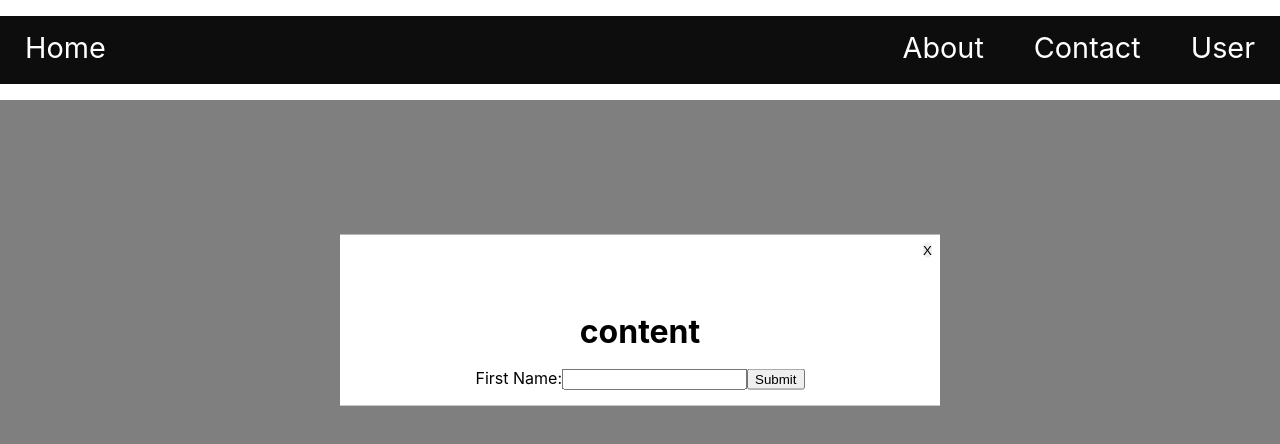
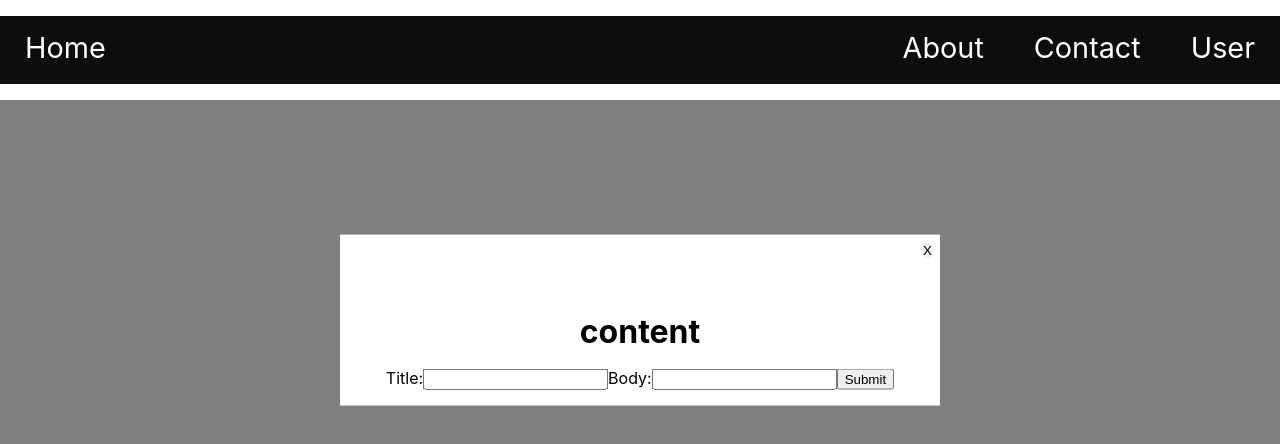
Before and after one commit to rk-pdx/Full-Stack-FInal-Project, a React (Vite) app in the folder client/: page / in a window 1280 px wide. Both pictures are taken after a click on the button "Modal". Shown: the top 444 px of the page. Built offline with nearby package versions, Linux system fonts and the light colour scheme; the HTML template or start-up script is replaced by a standard one.

Commit message:
Added server route handler for creating a post.

```diff
--- a/client/src/components/CreatePostModal/CreatePostModal.jsx
+++ b/client/src/components/CreatePostModal/CreatePostModal.jsx
@@ -6,11 +6,22 @@ function CreatePostModal({open, onClose}) {
 
     if (!open) return null;
 
-    const [title, setTitle] = useState("");
+    const [title, setTitle] = useState('');
+    const [body, setBody] = useState('');
 
     const handleSubmit = (evt) => {
         evt.preventDefault();
-        alert(`Submitting Name ${name}`)
+
+
+        const dataToSend = { title, body };
+
+        fetch('http://localhost:5001/createPost', {
+            method: 'POST',
+            headers: { 'Content-Type': 'application/json' },
+            body: JSON.stringify(dataToSend)
+        }).then(() => {
+            console.log('new post added')
+        })
     }
 
     return (
@@ -23,11 +34,20 @@ function CreatePostModal({open, onClose}) {
 
                         <form onSubmit={handleSubmit}>
                             <label>
-                                First Name:
+                                Title:
                                 <input
                                     type="text"
-                                    value={name}
+                                    value={title}
                                     onChange={e => setTitle(e.target.value)}
+                                />
+                            </label>
+
+                            <label>
+                                Body:
+                                <input
+                                    type="text"
+                                    value={body}
+                                    onChange={e => setBody(e.target.value)}
                                 />
                             </label>
                             <input type="submit" value="Submit" />
```
Also changed, not shown: 1 other file (tests, documents, lock files or other folders).
